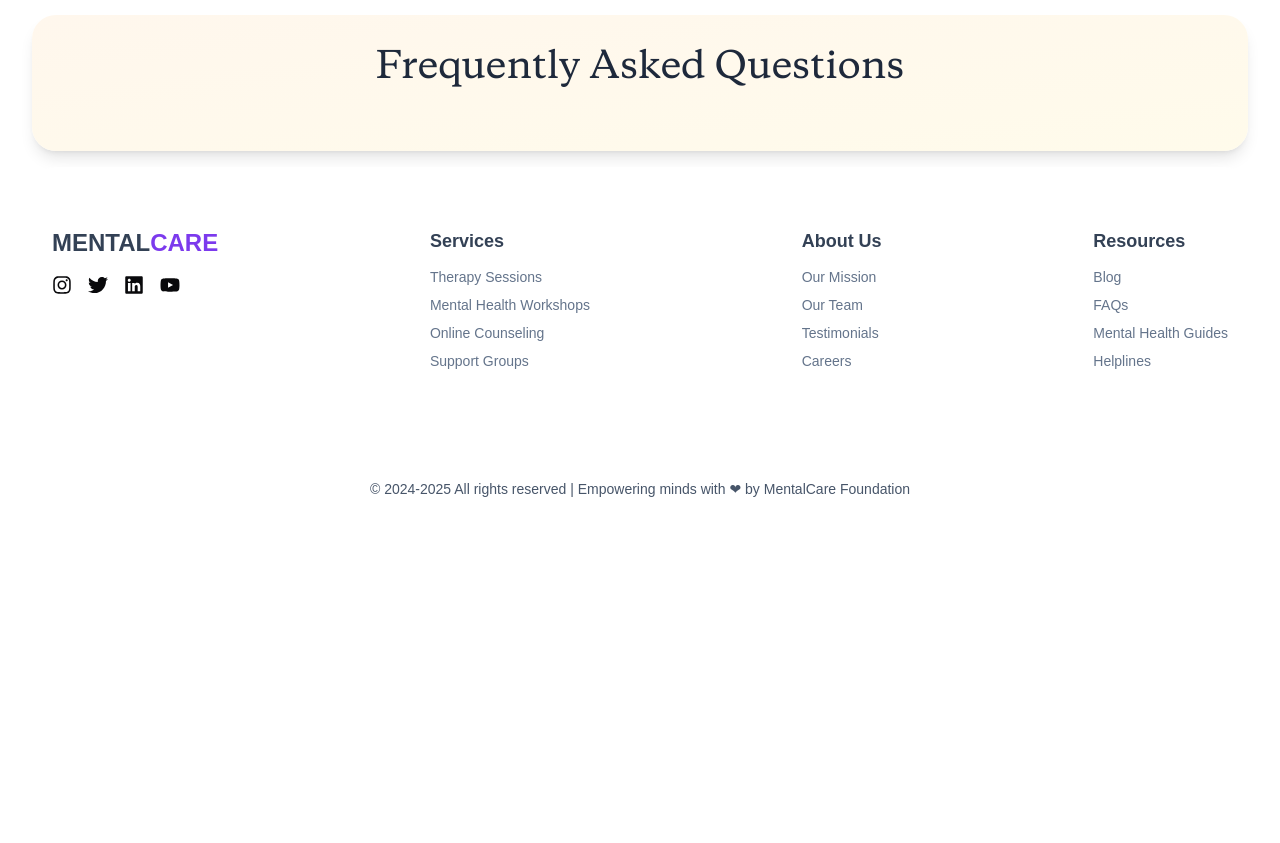
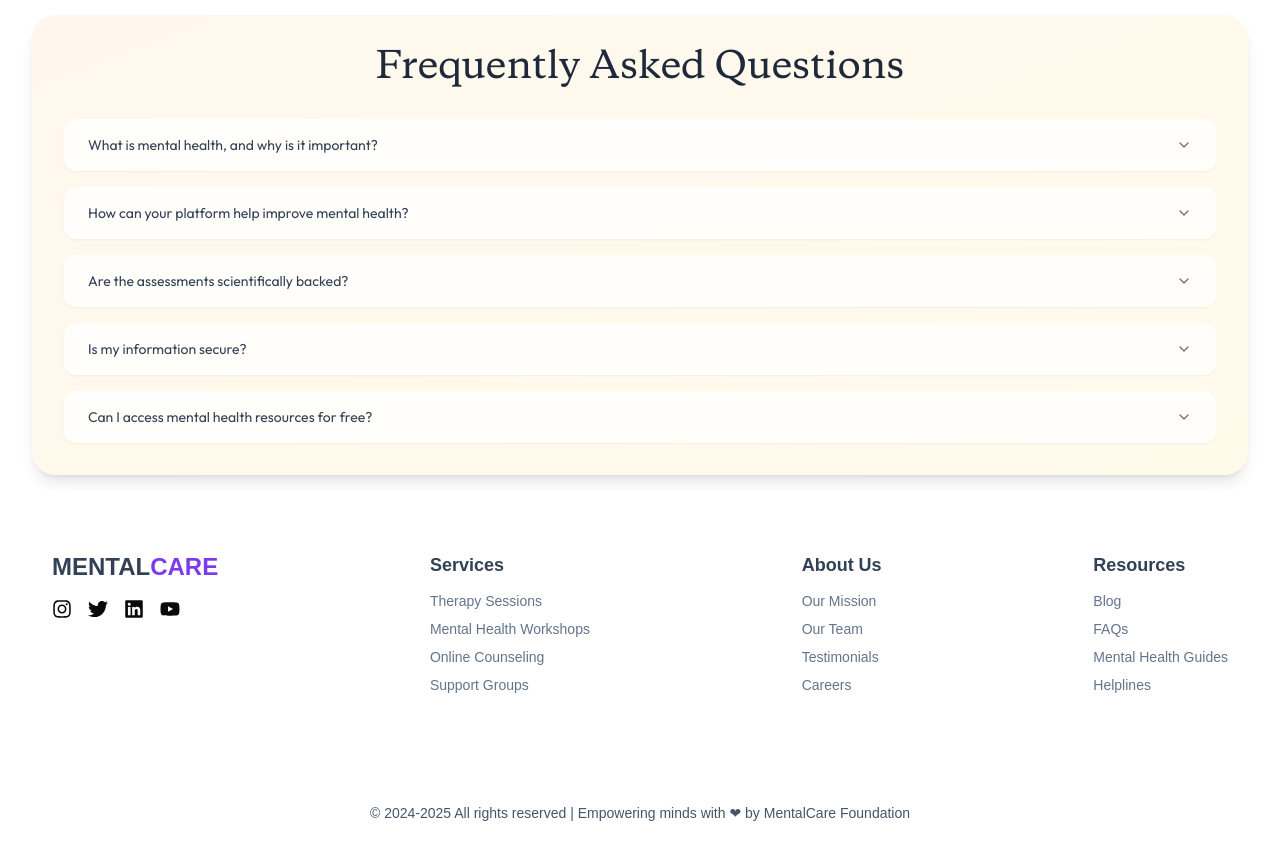
Before and after one commit to wajiha-kulsum/H10_crwdstrk, a Next.js app: page / in a window 1280 px wide. Shown: the part 905-1748 px from the top of the page. Before the commit the page ends 1424 px from the top, so only its background shows below. Built offline with nearby package versions, Linux system fonts and the light colour scheme.

Commit message:
added items in the accord

```diff
--- a/myComponents/Accord.tsx
+++ b/myComponents/Accord.tsx
@@ -10,7 +10,50 @@ import {
       <div className="p-8 bg-gradient-to-br from-orange-50 to-amber-50 rounded-3xl shadow-lg">
         <h1 className="text-slate-800 text-4xl font-copernicusMedium mb-8 text-center">Frequently Asked Questions</h1>
         <Accordion type="single" collapsible className="w-full space-y-4">
+          <AccordionItem value="item-1" className="border-none bg-white/80 backdrop-blur-sm rounded-xl shadow-sm transition-all duration-300 ease-in-out hover:shadow-md">
+            <AccordionTrigger className="hover:no-underline rounded-lg px-6 py-4 text-left font-outfitRegular text-slate-700 hover:text-slate-900 transition-colors duration-300">
+              What is mental health, and why is it important?
+            </AccordionTrigger>
+            <AccordionContent className="mt-2 px-6 py-4 rounded-lg font-outfitRegular text-slate-600 bg-white/40 data-[state=closed]:animate-accordion-up data-[state=open]:animate-accordion-down transition-all duration-500 ease-in-out">
+              Mental health encompasses emotional, psychological, and social well-being. It influences how we think, feel, and act in everyday life. Prioritizing mental health helps individuals cope with stress, maintain relationships, and improve overall quality of life.
+            </AccordionContent>
+          </AccordionItem>
 
+          <AccordionItem value="item-2" className="border-none bg-white/80 backdrop-blur-sm rounded-xl shadow-sm transition-all duration-300 ease-in-out hover:shadow-md">
+            <AccordionTrigger className="hover:no-underline rounded-lg px-6 py-4 text-left font-outfitRegular text-slate-700 hover:text-slate-900 transition-colors duration-300">
+              How can your platform help improve mental health?
+            </AccordionTrigger>
+            <AccordionContent className="mt-2 px-6 py-4 rounded-lg font-outfitRegular text-slate-600 bg-white/40 data-[state=closed]:animate-accordion-up data-[state=open]:animate-accordion-down transition-all duration-500 ease-in-out">
+              Our platform offers personalized assessments, actionable insights, and a variety of resources tailored to your needs. Whether you're managing stress, anxiety, or simply looking to improve your well-being, we're here to support you every step of the way.
+            </AccordionContent>
+          </AccordionItem>
+
+          <AccordionItem value="item-3" className="border-none bg-white/80 backdrop-blur-sm rounded-xl shadow-sm transition-all duration-300 ease-in-out hover:shadow-md">
+            <AccordionTrigger className="hover:no-underline rounded-lg px-6 py-4 text-left font-outfitRegular text-slate-700 hover:text-slate-900 transition-colors duration-300">
+              Are the assessments scientifically backed?
+            </AccordionTrigger>
+            <AccordionContent className="mt-2 px-6 py-4 rounded-lg font-outfitRegular text-slate-600 bg-white/40 data-[state=closed]:animate-accordion-up data-[state=open]:animate-accordion-down transition-all duration-500 ease-in-out">
+              Yes. All our assessments are developed in collaboration with licensed psychologists and mental health professionals. They are based on evidence-based research to ensure accuracy and reliability.
+            </AccordionContent>
+          </AccordionItem>
+
+          <AccordionItem value="item-4" className="border-none bg-white/80 backdrop-blur-sm rounded-xl shadow-sm transition-all duration-300 ease-in-out hover:shadow-md">
+            <AccordionTrigger className="hover:no-underline rounded-lg px-6 py-4 text-left font-outfitRegular text-slate-700 hover:text-slate-900 transition-colors duration-300">
+              Is my information secure?
+            </AccordionTrigger>
+            <AccordionContent className="mt-2 px-6 py-4 rounded-lg font-outfitRegular text-slate-600 bg-white/40 data-[state=closed]:animate-accordion-up data-[state=open]:animate-accordion-down transition-all duration-500 ease-in-out">
+              Absolutely. We prioritize your privacy and follow strict data protection protocols. All personal information and assessment results are encrypted and securely stored.
+            </AccordionContent>
+          </AccordionItem>
+
+          <AccordionItem value="item-5" className="border-none bg-white/80 backdrop-blur-sm rounded-xl shadow-sm transition-all duration-300 ease-in-out hover:shadow-md">
+            <AccordionTrigger className="hover:no-underline rounded-lg px-6 py-4 text-left font-outfitRegular text-slate-700 hover:text-slate-900 transition-colors duration-300">
+              Can I access mental health resources for free?
+            </AccordionTrigger>
+            <AccordionContent className="mt-2 px-6 py-4 rounded-lg font-outfitRegular text-slate-600 bg-white/40 data-[state=closed]:animate-accordion-up data-[state=open]:animate-accordion-down transition-all duration-500 ease-in-out">
+              Yes. We provide a variety of free resources, including articles, guides, and mindfulness exercises, to help you on your mental health journey. Additional services and personalized plans are also available for a fee.
+            </AccordionContent>
+          </AccordionItem>
         </Accordion>
       </div>
     )
```
